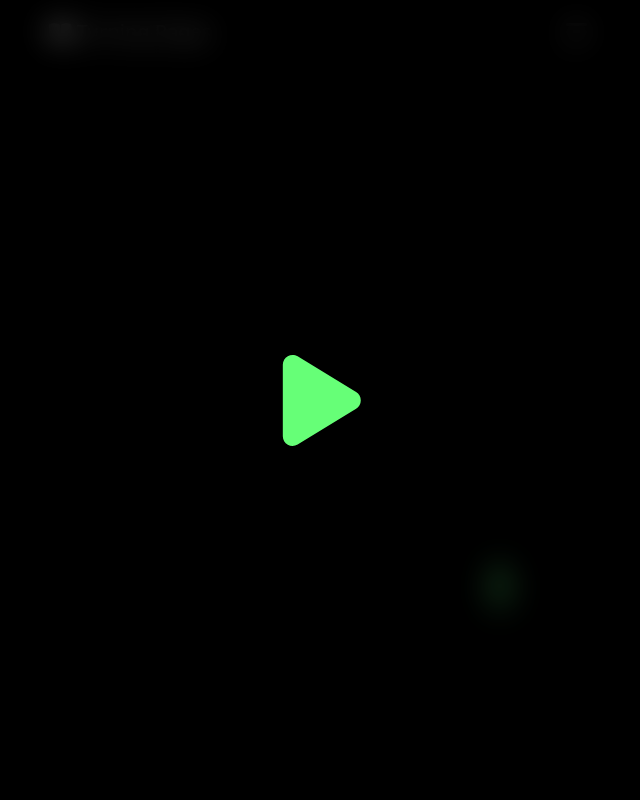
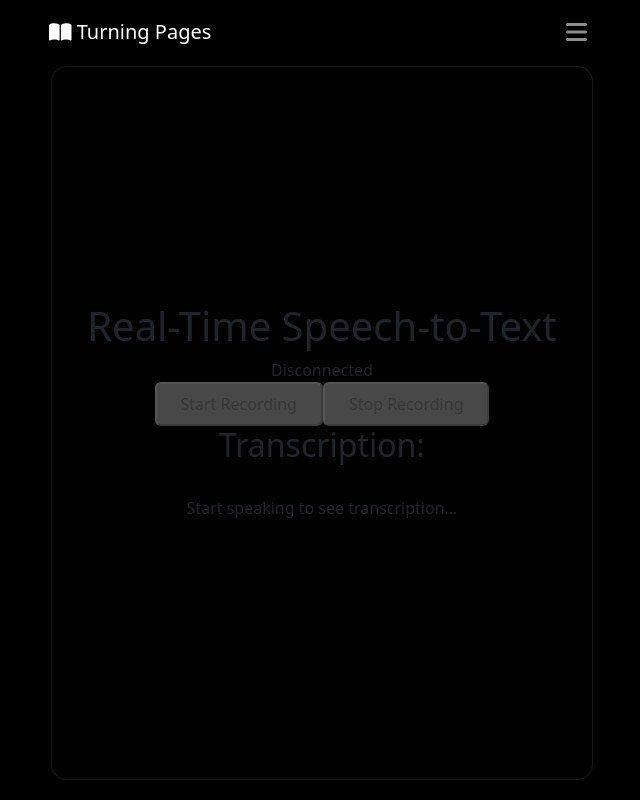
Before and after one commit to mooresamuel/qAndA, a React (Create React App) app: page / in a window 1280 px wide. Shown: the whole page, without its empty margins (318-958 px from the left). Built offline with nearby package versions, Linux system fonts and the light colour scheme; no server answers.

Commit message:
working state with google voice recognition

```diff
--- a/package.json
+++ b/package.json
@@ -25,6 +25,7 @@
     "react-router-dom": "^6.27.0",
     "react-scripts": "5.0.1",
     "shadcn-ui": "^0.9.2",
+    "socket.io-client": "^4.8.1",
     "tailwind": "^4.0.0",
     "tailwind-merge": "^2.5.4",
     "tailwindcss-animate": "^1.0.7",
--- a/src/App.js
+++ b/src/App.js
@@ -6,6 +6,7 @@ import Nav from 'react-bootstrap/Nav';
 import Navbar from 'react-bootstrap/Navbar';
 import TextReader from './components/TextReader';
 import AudioTranscription from './components/AudioTranscription';
+import SpeechToText from './components/SpeechToText';
 import { useEffect, useState } from 'react';
 import { HashRouter as Router } from 'react-router-dom';
 import { FontAwesomeIcon } from '@fortawesome/react-fontawesome'
@@ -64,7 +65,7 @@ function MainScreen() {
   return (
     <div className="main-screen">
 
-      <TextReader               question={question}
+      {/* <TextReader               question={question}
                                 isWaiting={isWaiting}
                                 setIsWaiting={setIsWaiting}
                                 chat={chat}
@@ -81,7 +82,9 @@ function MainScreen() {
                                 chat={chat}
                                 setChat={setChat}
                                 setUserQuestion={setUserQuestion}
-                                synth={synth}/>
+                                synth={synth}/> */}
+      <SpeechToText setQuestion={setQuestion}/>
+
       {/* <button onClick={closeEverything}>Close Everything</button> */}
 
     </div>
--- a/src/components/AudioTranscription.js
+++ b/src/components/AudioTranscription.js
@@ -11,8 +11,8 @@ const AudioTranscription = ({setQuestion, isWaiting, setIsWaiting, chat, setChat
   const [transcript, setTranscript] = useState('');
   const [debounceTimeout, setDebounceTimeout] = useState(null);
   const [recognition] = useState(new (window.webkitSpeechRecognition || window.SpeechRecognition)());
-  const source = 'https://samalmoore1.eu.pythonanywhere.com/';
-  // const source = 'http://127.0.0.1:8001/'
+  // const source = 'https://samalmoore1.eu.pythonanywhere.com/';
+  const source = 'http://127.0.0.1:8001/'
 
   useEffect(() => {
     if (window.SpeechRecognition || window.webkitSpeechRecognition) {
--- /dev/null
+++ b/src/components/SpeechToText.js
@@ -0,0 +1,220 @@
+import React, { useState, useEffect, useRef } from "react";
+import io from "socket.io-client";
+
+const SOCKET_SERVER_URL =  "http://localhost:5000";
+
+const SpeechToText = () => {
+  const [isRecording, setIsRecording] = useState(false);
+  const [isConnected, setIsConnected] = useState(false);
+  const [transcription, setTranscription] = useState("");
+  const [error, setError] = useState("");
+  const socketRef = useRef(null);
+  const mediaRecorderRef = useRef(null);
+  const streamRef = useRef(null);
+  const reconnectAttempts = useRef(0);
+  const maxReconnectAttempts = 5;
+
+  // Initialize socket connection
+  useEffect(() => {
+    const connectSocket = () => {
+      socketRef.current = io(SOCKET_SERVER_URL, {
+        transports: ["websocket"],
+        reconnection: true,
+        reconnectionAttempts: maxReconnectAttempts,
+        reconnectionDelay: 1000,
+        timeout: 10000,
+      });
+
+      socketRef.current.on("connect", () => {
+        console.log("Connected to server");
+        setIsConnected(true);
+        setError("");
+        reconnectAttempts.current = 0;
+      });
+
+      socketRef.current.on("disconnect", () => {
+        console.log("Disconnected from server");
+        setIsConnected(false);
+        if (isRecording) {
+          stopRecording();
+        }
+      });
+
+      socketRef.current.on("connection_status", (data) => {
+        console.log("Connection status:", data.status);
+      });
+
+      socketRef.current.on("stream_started", (data) => {
+        console.log("Stream started:", data.status);
+      });
+
+      socketRef.current.on("stream_stopped", (data) => {
+        console.log("Stream stopped:", data.status);
+      });
+
+      socketRef.current.on("transcription", (data) => {
+        setTranscription((prev) => {
+          const lastTranscription = prev.trim();
+          const newTranscription = data.transcript.trim();
+          return lastTranscription === newTranscription ? prev : data.transcript + " ";
+        });
+      });
+
+      socketRef.current.on("error", (data) => {
+        setError(data.message);
+        if (isRecording) {
+          stopRecording();
+        }
+      });
+
+      socketRef.current.on("connect_error", (error) => {
+        console.error("Connection error:", error);
+        setError(`Connection error: ${error.message}`);
+        reconnectAttempts.current += 1;
+
+        if (reconnectAttempts.current >= maxReconnectAttempts) {
+          setError("Maximum reconnection attempts reached. Please refresh the page.");
+        }
+      });
+    };
+
+    connectSocket();
+
+    return () => {
+      if (socketRef.current) {
+        socketRef.current.disconnect();
+      }
+    };
+  }, []);
+
+  const startRecording = async () => {
+    try {
+      if (!isConnected) {
+        throw new Error("Not connected to server");
+      }
+
+      setError("");
+      setIsRecording(true);
+      setTranscription("");
+
+      // Get audio stream
+      const stream = await navigator.mediaDevices.getUserMedia({
+        audio: {
+          sampleRate: 16000,
+          channelCount: 1,
+          echoCancellation: true,
+          noiseSuppression: true,
+        }
+      });
+
+      streamRef.current = stream;
+
+      // Create and configure MediaRecorder
+      mediaRecorderRef.current = new MediaRecorder(stream, {
+        mimeType: 'audio/webm;codecs=opus'
+      });
+
+      // Notify server to start listening
+      socketRef.current.emit("start_audio_stream");
+
+      // Handle audio data
+      mediaRecorderRef.current.ondataavailable = async (event) => {
+        if (event.data.size > 0 && socketRef.current?.connected) {
+          const reader = new FileReader();
+          reader.onload = () => {
+            const base64Audio = reader.result.split(',')[1];
+            socketRef.current.emit("audio_chunk", { audio: base64Audio });
+          };
+          reader.readAsDataURL(event.data);
+        }
+      };
+
+      mediaRecorderRef.current.start(250); // Capture in 250ms chunks
+    } catch (err) {
+      setError(`Failed to start recording: ${err.message}`);
+      setIsRecording(false);
+      cleanup();
+    }
+  };
+
+  const cleanup = () => {
+    if (mediaRecorderRef.current && mediaRecorderRef.current.state !== "inactive") {
+      mediaRecorderRef.current.stop();
+    }
+
+    if (streamRef.current) {
+      streamRef.current.getTracks().forEach(track => track.stop());
+    }
+
+    streamRef.current = null;
+    mediaRecorderRef.current = null;
+  };
+
+  const stopRecording = () => {
+    setIsRecording(false);
+
+    if (socketRef.current?.connected) {
+      socketRef.current.emit("stop_audio_stream");
+    }
+
+    cleanup();
+  };
+
+  return (
+    <div className="max-w-2xl mx-auto p-6">
+      <div className="text-center space-y-6">
+        <h1 className="text-2xl font-bold">Real-Time Speech-to-Text</h1>
+
+        <div className="flex items-center justify-center space-x-4">
+          <div className="flex items-center space-x-2">
+            <div
+              className={`w-3 h-3 rounded-full ${
+                isConnected ? 'bg-green-500' : 'bg-red-500'
+              }`}
+            />
+            <span className="text-sm text-gray-600">
+              {isConnected ? 'Connected' : 'Disconnected'}
+            </span>
+          </div>
+
+          <button
+            onClick={startRecording}
+            disabled={isRecording || !isConnected}
+            className={`px-4 py-2 rounded ${
+              isRecording || !isConnected
+                ? 'bg-gray-300 cursor-not-allowed'
+                : 'bg-blue-500 hover:bg-blue-600 text-white'
+            }`}
+          >
+            Start Recording
+          </button>
+
+          <button
+            onClick={stopRecording}
+            disabled={!isRecording}
+            className={`px-4 py-2 rounded ${
+              !isRecording
+                ? 'bg-gray-300 cursor-not-allowed'
+                : 'bg-red-500 hover:bg-red-600 text-white'
+            }`}
+          >
+            Stop Recording
+          </button>
+        </div>
+
+        {error && (
+          <div className="text-red-500 p-4 bg-red-50 rounded">
+            {error}
+          </div>
+        )}
+
+        <div className="mt-6">
+          <h2 className="text-xl font-semibold mb-2">Transcription:</h2>
+          <div className="p-4 bg-gray-50 rounded min-h-[100px] text-left whitespace-pre-wrap">
+            {transcription || "Start speaking to see transcription..."}
+          </div>
+        </div>
+      </div>
+    </div>
+  )};
+export default SpeechToText;
--- a/src/components/TextReader.js
+++ b/src/components/TextReader.js
@@ -6,8 +6,8 @@ import './TextReader.css';
 const TextReader = ({ init, isWaiting, setIsWaiting, chat, setChat, userQuestion, setUserQuestion, question, synth, selectedVoice, setQuestion }) => {
   const [isButtonVisible, setIsButtonVisible] = useState(true);
 
-  const source = 'https://samalmoore1.eu.pythonanywhere.com/';
-// const source = 'http://127.0.0.1:8001/'
+  // const source = 'https://samalmoore1.eu.pythonanywhere.com/';
+const source = 'http://127.0.0.1:8001/'
 
 function askQuestion(message) {
   setChat(chat => {
```
Also changed, not shown: tsconfig.json (deleted, +0 -8 lines), 1 other file (tests, documents, lock files or other folders).
